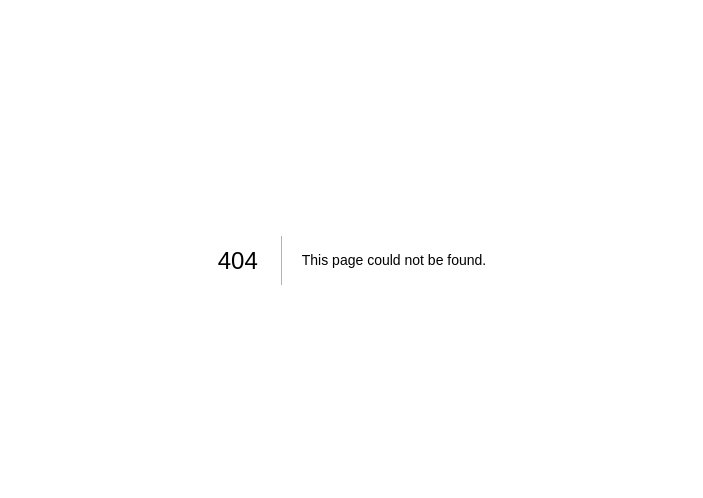
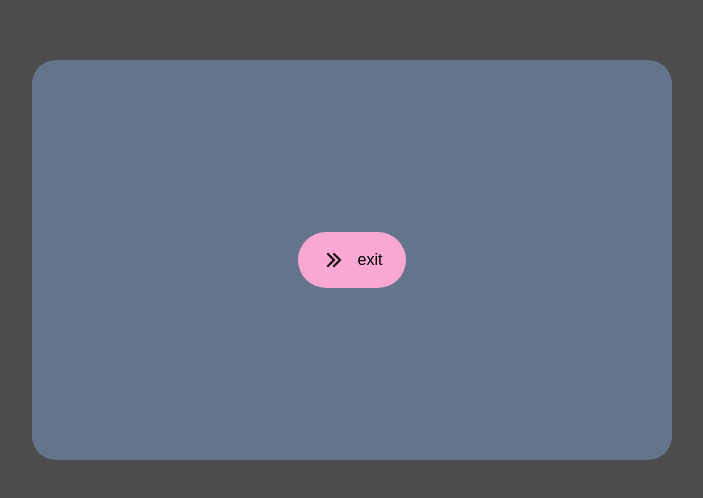
Before and after one commit to AfiqHaidar/noorple-hellofood, a Next.js app: page /components/Construct in a window 1280 px wide. Before the commit this address had no page. Shown: the part 140-638 px from the top of the page, without its empty margins (288-991 px from the left). Built offline with nearby package versions, Linux system fonts and the light colour scheme.

Commit message:
creating popup warning

```diff
--- /dev/null
+++ b/src/pages/components/Construct.tsx
@@ -0,0 +1,32 @@
+import React from 'react'
+import { motion } from 'framer-motion'
+import { useState } from 'react';
+
+export const fadeIn = ({
+    hidden: {
+      opacity: 0,
+    },
+    show: {
+      opacity: 1,
+    },
+  });
+
+const Construct = () => {
+
+  return (
+    <motion.div variants={fadeIn} initial="hidden"  animate="show" className='fixed left-0 top-0 z-50 w-screen h-screen bg-black/70 '>
+        <div className='fixed left-[25%] top-[25%] right-[25%] bottom-[25%] flex justify-center items-center rounded-3xl bg-slate-500'>
+
+            <button type='button' className='flex items-center h-fit py-4 px-6 bg-pink-300 rounded-[32px] gap-[12px]'>
+
+                <img src="/right-arrow.png" alt="start" className='w-[24px] h-[24px] object-contain' />
+                <span className='font-normal text-[16px] text-black'>exit</span>
+
+            </button>
+
+        </div>
+    </motion.div>
+  )
+}
+
+export default Construct
```
